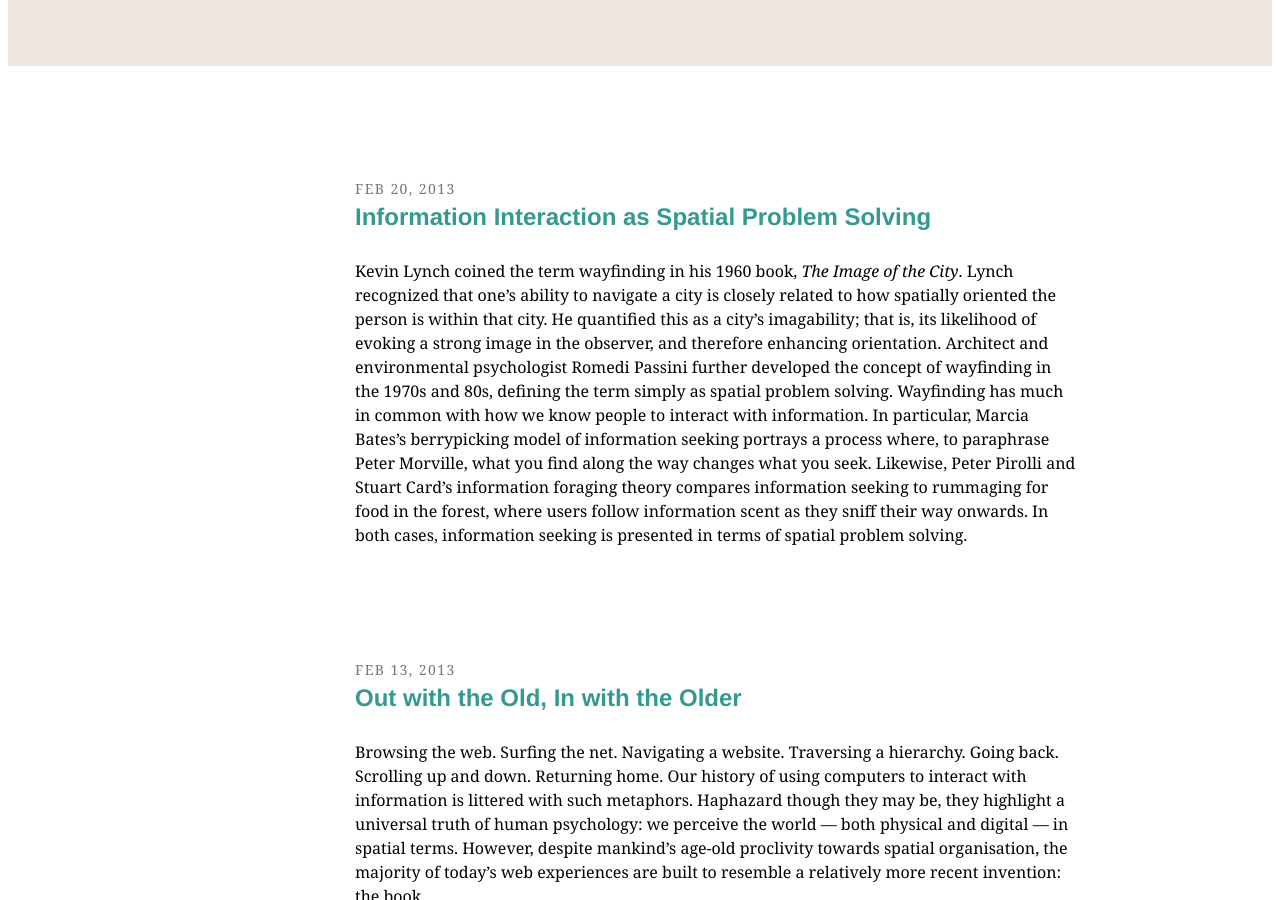
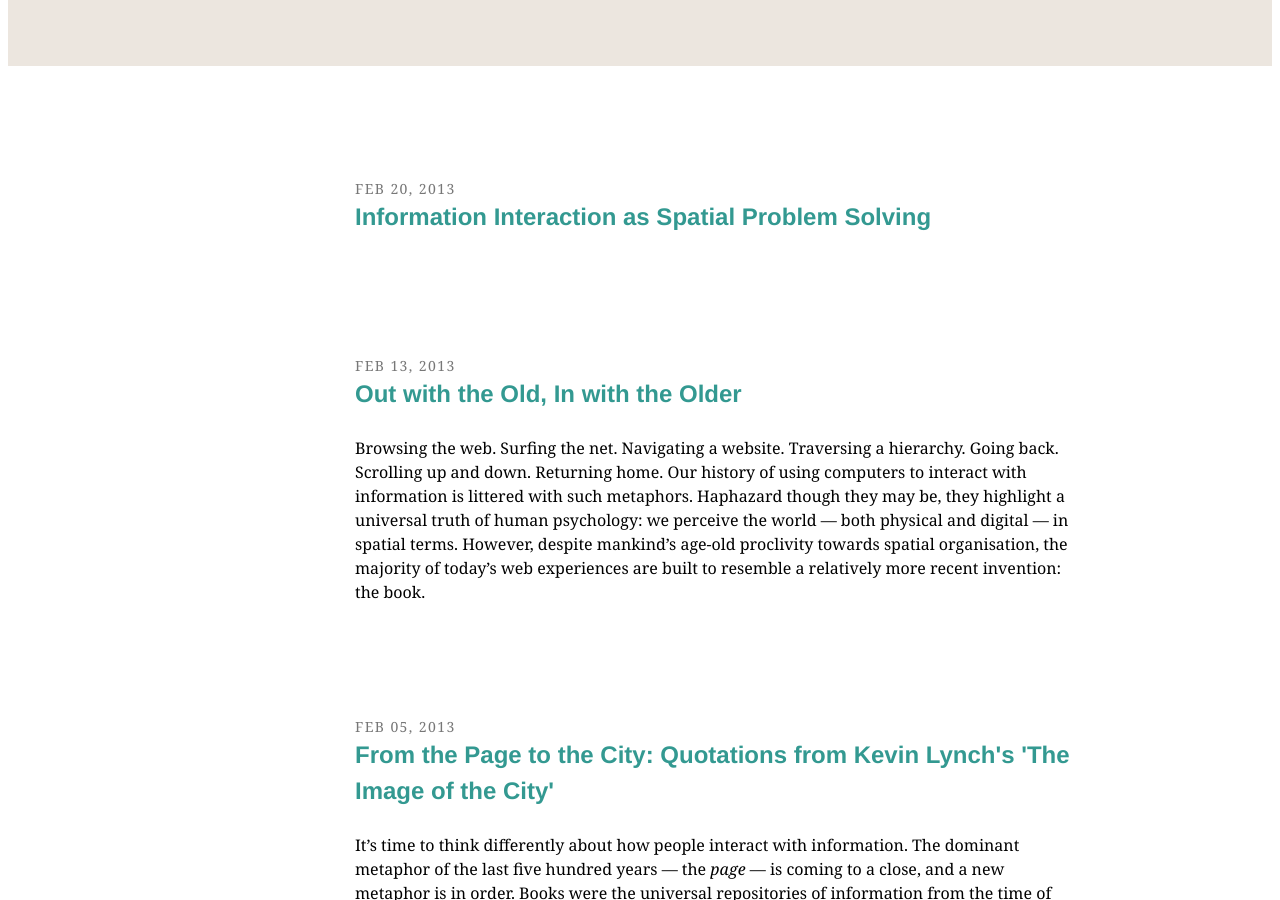
Before and after one commit to SeriouslyInc/tylertate, a Jekyll site: the page built from index.html, in a window 1280 px wide and 900 px high, scrolled down 1001 px. Built offline with Jekyll 4.4.1, drawn with Linux system fonts in a browser that asks for light colours.

Commit message:
Frontmatter fix.

```diff
--- a/blog/_posts/2013-02-20-information-interaction-as-wayfinding.markdown
+++ b/blog/_posts/2013-02-20-information-interaction-as-wayfinding.markdown
@@ -1,9 +1,6 @@
 ---
 layout: blog
 title: "Information Interaction as Spatial Problem Solving"
-snippet: "Kevin Lynch coined the term wayfinding in his 1960 book, *The Image of the City*. Lynch recognized that one's ability to navigate a city is closely related to how spatially oriented the person is within that city. He quantified this as a city's imagability; that is, its likelihood of evoking a strong image in the observer, and therefore enhancing orientation. Architect and environmental psychologist Romedi Passini further developed the concept of wayfinding in the 1970s and 80s, defining the term simply as spatial problem solving.
-
-Wayfinding has much in common with how we know people to interact with information. In particular, Marcia Bates's berrypicking model of information seeking portrays a process where, to paraphrase Peter Morville, what you find along the way changes what you seek. Likewise, Peter Pirolli and Stuart Card's information foraging theory compares information seeking to rummaging for food in the forest, where users follow information scent as they sniff their way onwards. In both cases, information seeking is presented in terms of spatial problem solving."
 ---
 
 Kevin Lynch coined the term "wayfinding" in his 1960 book, *The Image of the City*. Lynch recognized that one's ability to navigate a city is closely related to how spatially oriented the person is within that city. He quantified this as a city's "imagability"; that is, its likelihood of evoking a strong image in the observer, and therefore enhancing orientation. Architect and environmental psychologist Romedi Passini further developed the concept of wayfinding in the 1970s and 80s, defining the term simply as "spatial problem solving."
```
